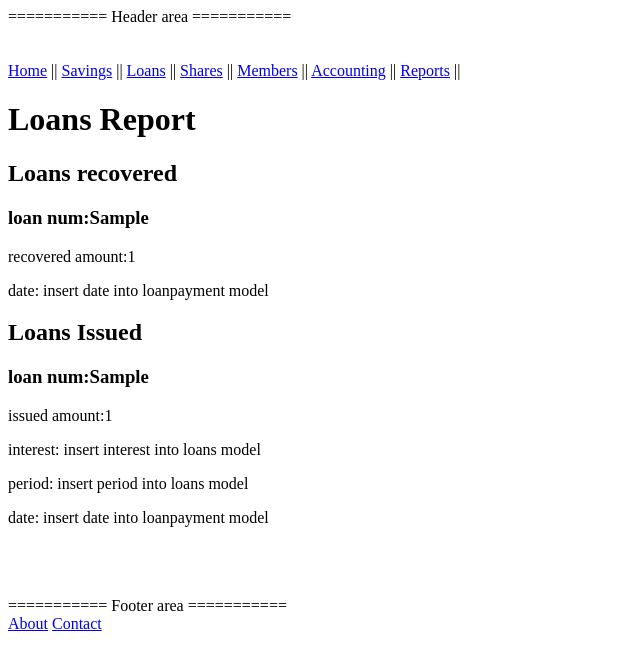
After one commit to suresh466/cooperative_finance, a Django app: page /reports/loans in a window 1280 px wide. The commit adds this page. Shown: the top 670 px of the page, without its empty margins (0-640 px from the left). Run offline with Django 3.2, Linux system fonts and the light colour scheme; tables that the repository leaves empty hold one stand-in row (values such as "Sample post").

Commit message:
create loans report view create template for the view map the urls to the view

```diff
--- a/reports/templates/reports/expense.html
+++ b/reports/templates/reports/expense.html
@@ -5,8 +5,9 @@
 {% if items %}
 <p>{{title}} Report</p>
 {% for item in items %}
-<p>{{item.payed_to}}
-<p>{{ item.amount }}||</p>
+<h3>payed to:{{item.payed_to}}</h3>
+<p>expense type:{{item.expense_type}}</p>
+<p>amount:{{ item.amount }}||</p>
 {% endfor %}
 
 {% else %}
--- a/reports/templates/reports/income.html
+++ b/reports/templates/reports/income.html
@@ -5,8 +5,10 @@
 {% if items %}
 <p>{{title}} Report</p>
 {% for item in items %}
-<p>{{item.received_from}}
-<p>{{ item.amount }}||</p>
+<h3>received from:{{item.received_from}}</h3>
+<p>inc type:{{ item.income_type }}</p>
+<p>loan num:{{ item.loan_num}}</p>
+<p>amount:{{ item.amount }}||</p>
 {% endfor %}
 
 {% else %}
--- /dev/null
+++ b/reports/templates/reports/loans.html
@@ -0,0 +1,30 @@
+{% extends 'base.html' %}
+
+{% block content %}
+
+{% if items %}
+<h1>{{title}} Report</h1>
+<h2>{{title}} recovered</h2>
+{% for item in items %}
+<h3>loan num:{{item.loan_num}}</h3>
+<p>recovered amount:{{ item.principal}}</p>
+<p>date: insert date into loanpayment model</p>
+{% endfor %}
+{% endif %}
+
+
+{% if issued_items %}
+<h2>{{title}} Issued</h2>
+{% for item in issued_items %}
+<h3>loan num:{{item.loan_num}}</h3>
+<p>issued amount:{{ item.principal}}</p>
+<p>interest: insert interest into loans model</p>
+<p>period: insert period into loans model</p>
+<p>date: insert date into loanpayment model</p>
+{% endfor %}
+
+{% else %}
+<p>no loan recovered or issued</p>
+{% endif %}
+
+{% endblock %}
--- a/reports/templates/reports/reports.html
+++ b/reports/templates/reports/reports.html
@@ -4,7 +4,7 @@
 
 <h3>Income Report: <a href="{%url 'reports:income'%}">Income</a></h3>
 <h3>Expense Report: <a href="{%url 'reports:expense'%}">Expense</a></h3>
-<h3>Loans Report</h3>
+<h3>Loans Report: <a href="{%url 'reports:loan'%}">Loans</a></h3>
 <h3>Capital Report</h3>
 <h3>Monthly Report</h3>
 <h3>Yearly Report</h3>
--- a/reports/urls.py
+++ b/reports/urls.py
@@ -1,8 +1,9 @@
 from django.urls import path
-from .views import report,income,expense
+from .views import report,income,expense,loan
 app_name = 'reports'
 urlpatterns = [
     path('', report, name='reports'),
     path('income', income, name='income'),
     path('expense', expense, name='expense'),
+    path('loans', loan, name='loan'),
 ]
--- a/reports/views.py
+++ b/reports/views.py
@@ -1,5 +1,6 @@
 from django.shortcuts import render
 from accounting.models import Income,Expense
+from loans.models import LoanPayment,LoanIssue
 # Create your views here.
 
 def report(request):
@@ -30,3 +31,20 @@ def expense(request):
             }
 
     return render(request, template, context)
+
+def loan(request):
+    template = 'reports/loans.html'
+
+    loans_rec = LoanPayment.objects.all()
+    loans_issued = LoanIssue.objects.filter(status='Approved')
+
+    context = {
+            'items': loans_rec,
+            'issued_items': loans_issued,
+            'title': 'Loans',
+            }
+
+    return render(request, template, context)
+
+def capital(request):
+    pass
--- a/templates/base.html
+++ b/templates/base.html
@@ -18,6 +18,7 @@
       <a href="{% url 'shares:share' %}">Shares</a> ||
       <a href="{% url 'members:member' %}">Members</a> ||
       <a href="{% url 'accounting:accounting' %}">Accounting</a> ||
+      <a href="{% url 'reports:reports' %}">Reports</a> ||
     </div>
 
     {% block content %}
```
